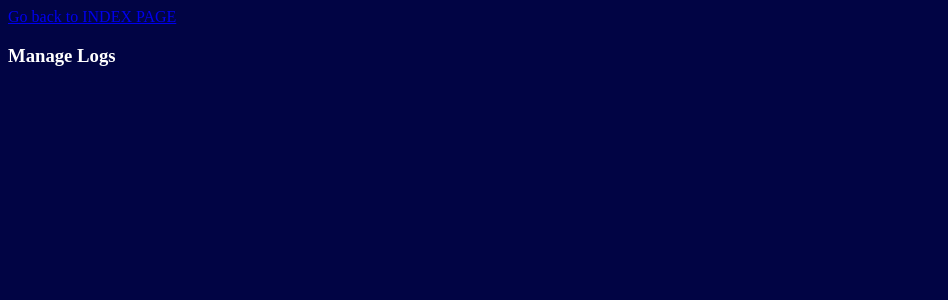
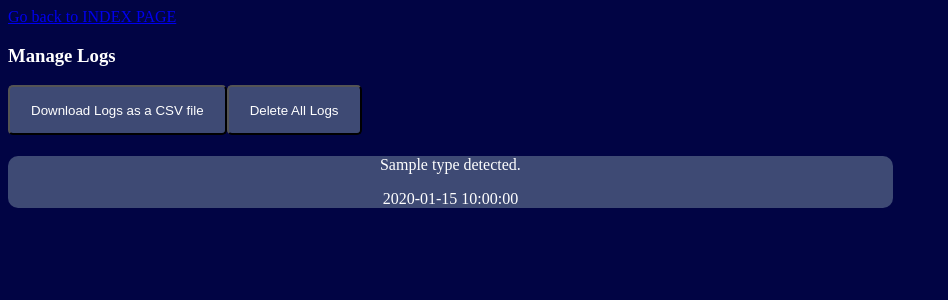
Before and after one commit to YukiT1990/final_project_2022, a Flask app: template templates/logs.html in a window 1280 px wide. Shown: the top 300 px of the page, without its empty margins (0-948 px from the left). Run offline with Flask 2, Linux system fonts and the light colour scheme; the template is opened without the code that fills it: most values are stand-ins (such as "Sample title", 1, 10 or a date in 2020).

Commit message:
add download and delete logs function

```diff
--- a/app.py
+++ b/app.py
@@ -1,4 +1,4 @@
-from flask import Flask, render_template, Response, request
+from flask import Flask, render_template, Response, request, make_response
 import cv2
 import time
 import datetime
@@ -29,11 +29,11 @@
 user_name = "Anonymous"
 user_email = ""
 
-# for sending alert email
+# importing account information from gitignored file for sending alert email
 account = gmail_password.email_address
 password = gmail_password.email_password
 
-
+# detecting intruders
 def gen_frames():
     # https://github.com/opencv/opencv/tree/master/data/haarcascades
     # face detection
@@ -182,6 +182,7 @@
     cap.release()
     cv2.destroyAllWindows()
 
+# sending alert email
 def send_alert(date_time, intruder_content):
   csv_user = read_csv("./user_data/user")
   for row in csv_user:
@@ -221,10 +222,10 @@
   server.quit()
 
 
-
 # top page
 @app.route('/')
 def index():
+    data = []
     csv_content = read_csv("./log/intruder_log")
     for row in csv_content:
         types = row[1].split()
@@ -242,12 +243,21 @@
       user_name = row[0]
       break
 
+    return render_template(
+      'index.html',
+      intruder_log= data,
+      date=today,
+      time=now,
+      name=user_name,
+      height=video_height,
+      width=video_width
+    )
 
-    return render_template('index.html',input_from_python= data, date=today, time=now, name=user_name, height=video_height, width=video_width)
 def read_csv(filename):
     csv_file = open(str(filename) + ".csv", "r", encoding="ms932", errors="", newline="" )
     f = csv.reader(csv_file, delimiter=",", doublequote=True, lineterminator="\r\n", quotechar='"', skipinitialspace=True)
     return f
+
 @app.route('/video_feed')
 def video_feed():
     return Response(gen_frames(), mimetype='multipart/x-mixed-replace; boundary=frame')
@@ -265,6 +275,7 @@
 
   chosen_video = ""
   title = "Not Selected"
+  frame_rate = "_"
   duration = "_"
   codec = "_"
   v_height = "_"
@@ -276,6 +287,7 @@
     file_paths=filtered_files,
     video_name=chosen_video,
     title=title,
+    frame_rate=frame_rate,
     duration=duration,
     codec=codec,
     v_height=v_height,
@@ -300,6 +312,7 @@
     video_meta_data = video_meta_data[0]
 
     title = chosen_video
+    frame_rate = video_meta_data['avg_frame_rate']
     duration = video_meta_data['duration']
     codec = video_meta_data['codec_long_name']
     v_height = video_meta_data['coded_height']
@@ -317,6 +330,7 @@
     filtered_files.sort()
 
     title = "Video Name " + chosen_video + " is deleted."
+    frame_rate = "_"
     duration = "_"
     codec = "_"
     v_height = "_"
@@ -329,6 +343,7 @@
     file_paths=filtered_files,
     video_name=chosen_video,
     title=title,
+    frame_rate=frame_rate,
     duration=duration,
     codec=codec,
     v_height=v_height,
@@ -356,7 +371,39 @@
 # manage logs page
 @app.route('/logs', methods=['GET'])
 def logs_get():
-  return render_template('logs.html')
+  data = []
+  csv_content = read_csv("./log/intruder_log")
+  for row in csv_content:
+    types = row[1].split()
+    type_list = []
+    for i in range(len(types)):
+      type_list.append(translation[types[i]])
+    line = {"date": row[0], "type": type_list}
+    data.append(line)
+  return render_template('logs.html', intruder_log= data)
+
+@app.route('/logs', methods=['POST'])
+def logs_post():
+  if request.form['log'] == 'download': # download intruder log as a csv file
+    response = make_response()
+    response.data  = open('./log/intruder_log.csv', "rb").read()
+    response.headers['Content-Type'] = 'application/octet-stream'
+    response.headers['Content-Disposition'] = 'attachment; filename=intruder_log.csv'
+    return response
+  elif request.form['log'] == 'delete':
+    with open('./log/intruder_log.csv','w') as f:
+      pass
+
+  data = []
+  csv_content = read_csv("./log/intruder_log")
+  for row in csv_content:
+    types = row[1].split()
+    type_list = []
+    for i in range(len(types)):
+      type_list.append(translation[types[i]])
+    line = {"date": row[0], "type": type_list}
+    data.append(line)
+  return render_template('logs.html', intruder_log= data)
 
 if __name__=='__main__':
     app.run(debug=True)
@@ -367,4 +414,6 @@
 References
 https://www.youtube.com/watch?v=mzX5oqd3pKA
 https://github.com/krishnaik06/Flask-Web-Framework
+https://remix-yh.net/1398/
+
 """
--- a/static/style.css
+++ b/static/style.css
@@ -121,3 +121,14 @@
   margin-bottom: 10px;
   width: 90%;
 }
+
+.option_container_logs {
+  display: flex;
+  flex-direction: row;
+}
+
+.logs_button {
+  height: 50px;
+  width: 100%;
+  margin-right: 30px;
+}
--- a/templates/index.html
+++ b/templates/index.html
@@ -54,7 +54,7 @@
             <h3>Alert Logs</h3>
             <button onclick="reload()" class="button">Reload</button>
 
-            {% for i in input_from_python %}
+            {% for i in intruder_log %}
             <div class="alert">
                 {% for j in i.type %}
                 <p>{{j}} detected.</p>
--- a/templates/logs.html
+++ b/templates/logs.html
@@ -11,6 +11,25 @@
       <div class="sub_container1">
         <a  href="{{ url_for('index') }}">Go back to INDEX PAGE</a>
         <h3>Manage Logs</h3>
+        <div class="option_container_logs">
+          <form action="/logs" method="POST" enctype="multipart/form-data">
+            <input type="hidden" id="log" name="log" value="download">
+            <button type="submit" class="button logs_button">Download Logs as a CSV file</button>
+          </form>
+          <form action="/logs" method="POST" enctype="multipart/form-data">
+            <input type="hidden" id="log" name="log" value="delete">
+            <button type="submit" class="button logs_button">Delete All Logs</button>
+          </form>
+        </div>
+
+        {% for i in intruder_log %}
+        <div class="alert">
+          {% for j in i.type %}
+          <p>{{j}} detected.</p>
+          {% endfor %}
+          <p>{{i.date}}</p>
+        </div>
+        {% endfor %}
       </div>
 
     </div>
--- a/templates/recordings.html
+++ b/templates/recordings.html
@@ -18,6 +18,7 @@
             <source src='static/recordings/{{video_name}}' type="video/mp4">
           </video>
           <div class="meta_data_container">
+            <p>Frame Rate: {{frame_rate}} fps</p>
             <p>Duration: {{duration}} seconds</p>
             <p>Codec: {{codec}}</p>
             <p>Video Height: {{v_height}} px</p>
```
Also changed, not shown: 1 other file.
